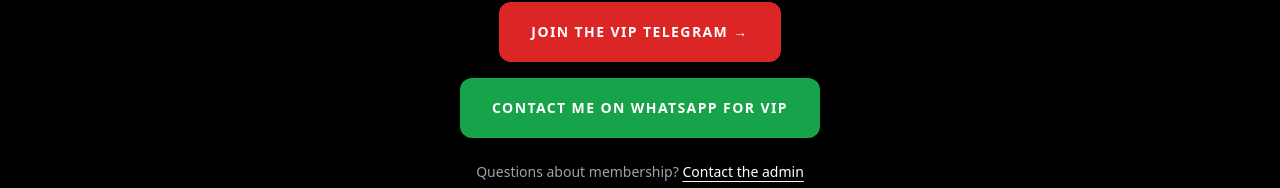
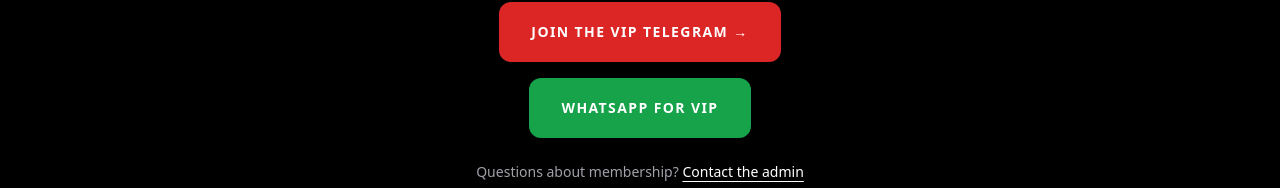
Before and after one commit to Benzee10/hookup, a React (Vite) app: page /#/vip in a window 1280 px wide. Shown: the part 4089-4277 px from the top of the page. Built offline with nearby package versions, Linux system fonts and the light colour scheme.

Commit message:
Update VipPage.tsx

```diff
--- a/pages/VipPage.tsx
+++ b/pages/VipPage.tsx
@@ -1,8 +1,8 @@
 import React from 'react';
 
 const telegramLink = 'https://t.me/+HFPeZDgHGmVmMjk0';
-const whatsappLink = 'https://wa.me/message/55MRTO2IBU5YA1';
-const adminLink = 'https://t.me/Dr_swit';
+const whatsappLink = 'https://selar.com/118311';
+const adminLink = 'https://wa.me/message/55MRTO2IBU5YA1';
 
 const JoinButton: React.FC = () => (
   <a
@@ -128,7 +128,7 @@ const VipPage: React.FC = () => (
             rel="noopener noreferrer"
             className="inline-block w-full sm:w-auto bg-green-600 hover:bg-green-700 text-white font-bold py-5 px-8 rounded-xl text-sm uppercase tracking-widest transition-colors focus-visible:outline focus-visible:outline-2 focus-visible:outline-offset-4 focus-visible:outline-white"
           >
-            Contact me on WhatsApp for VIP
+            WhatsApp for VIP
           </a>
         </div>
         <p className="mt-6 text-sm text-zinc-400">
```
